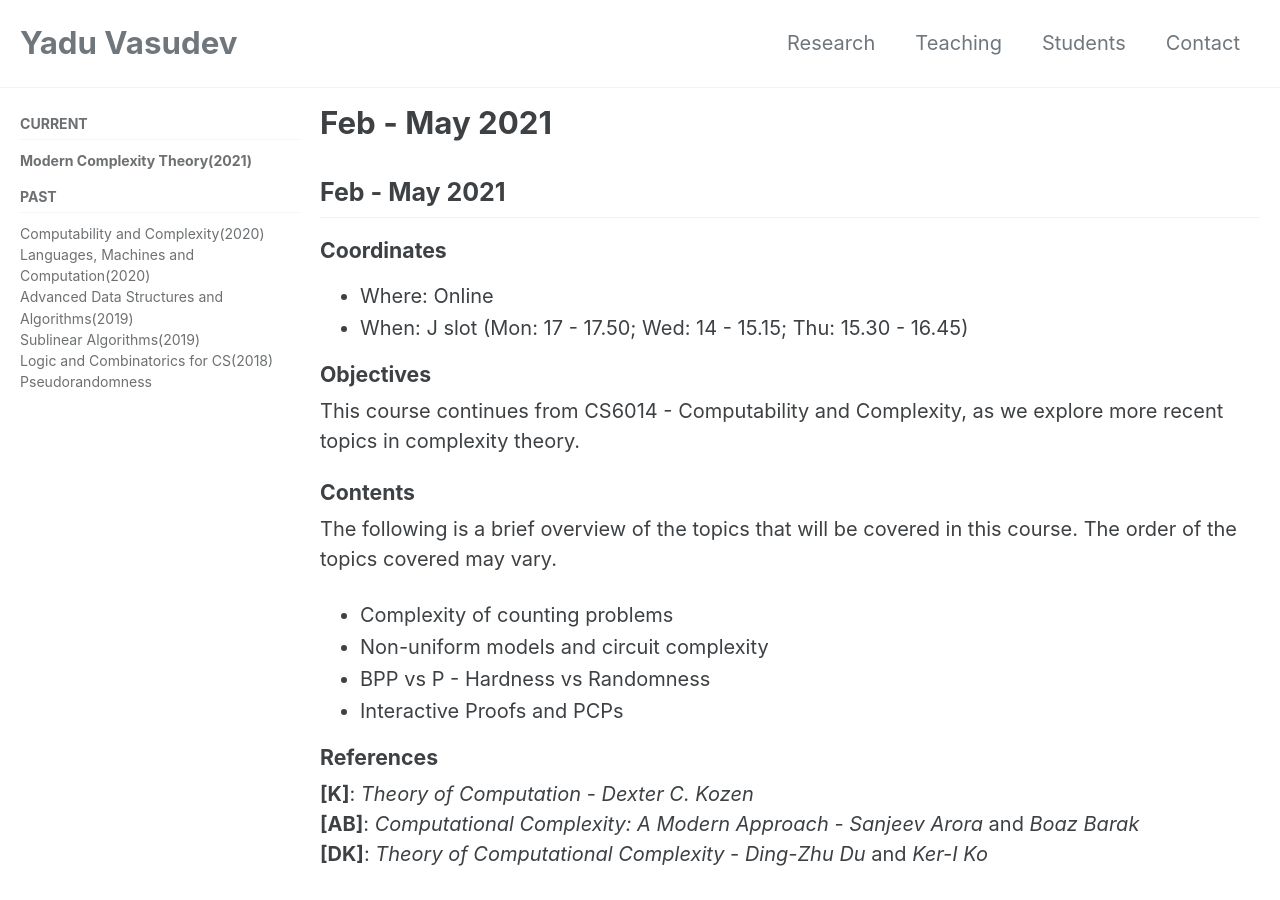
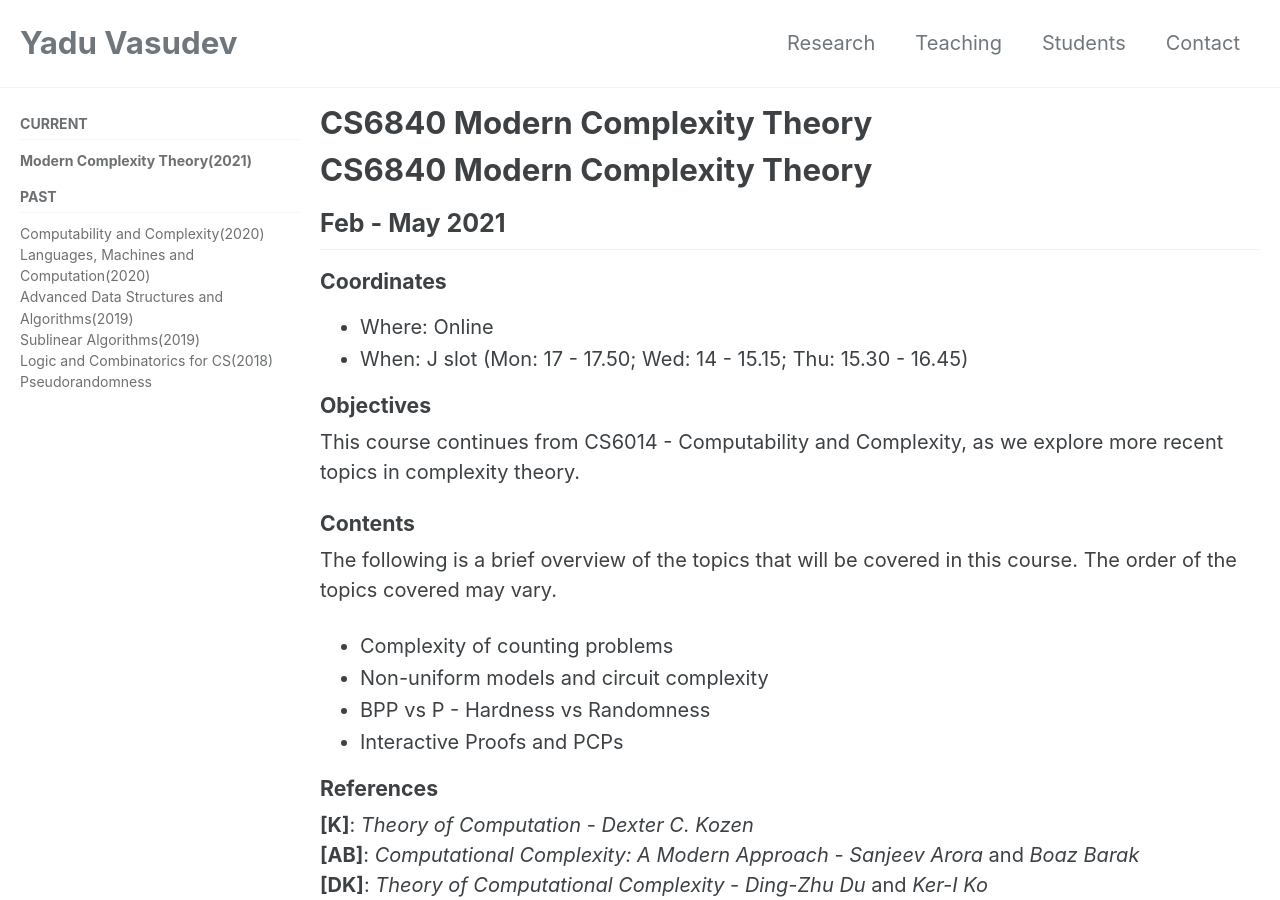
Before and after one commit to yaduvasudev/yaduvasudev.github.io, a Jekyll site: the page built from _pages/cs6840-21.md, in a window 1280 px wide and 900 px high. Built offline with Jekyll 4.4.1, drawn with Linux system fonts in a browser that asks for light colours; cached includes are drawn as plain includes; our own code applies the rules of GitHub Pages for plain Markdown files.

Commit message:
Update cs6840-21.md

```diff
--- a/_pages/cs6840-21.md
+++ b/_pages/cs6840-21.md
@@ -6,7 +6,7 @@
 classes: wide
 ---
 
-
+# CS6840 Modern Complexity Theory
 ## Feb - May 2021
 
 #### Coordinates
```
